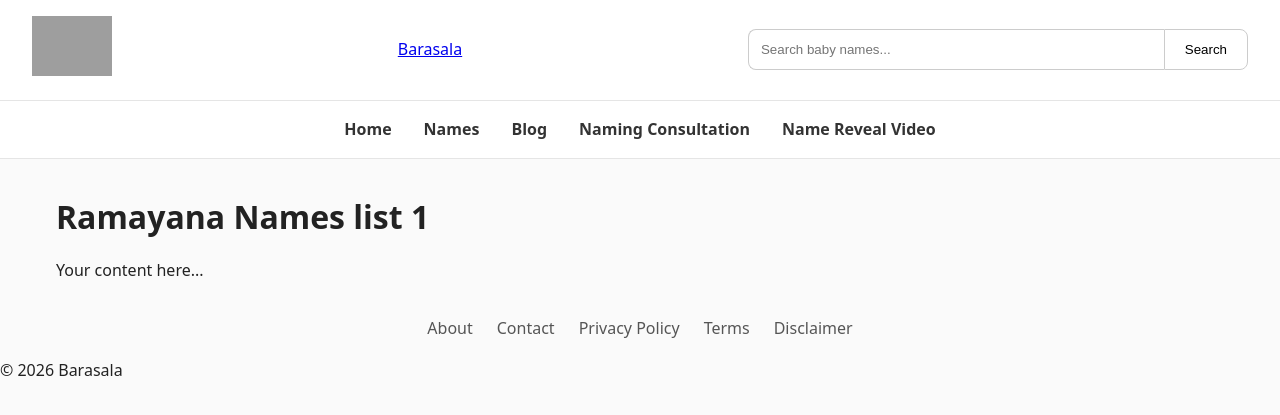
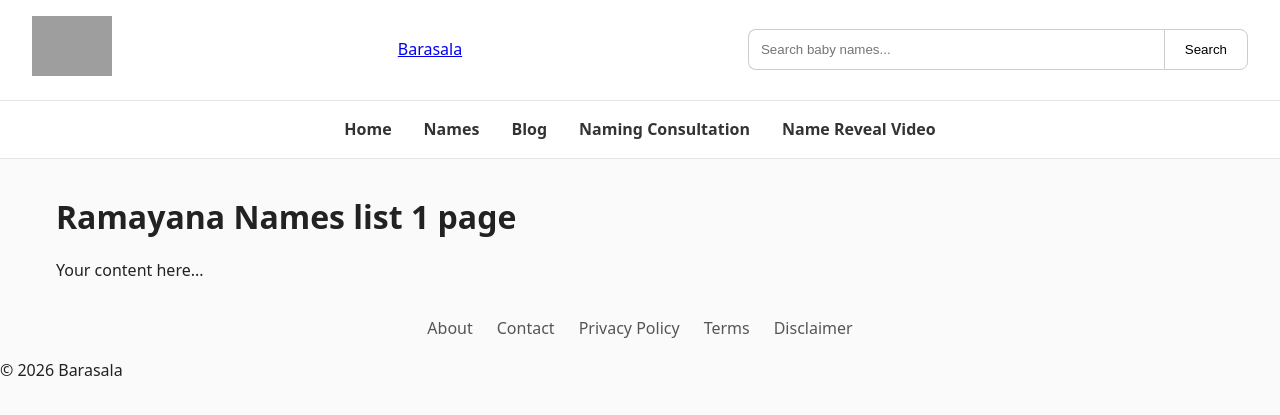
Before and after one commit to barasala999/barasala999.github.io, a Jekyll site: the page built from names/ramayana-names/list-1/index.html, in a window 1280 px wide. Shown: the top 415 px of the page. Built offline with Jekyll 4.4.1, drawn with Linux system fonts in a browser that asks for light colours; grey boxes are pictures that could not be loaded.

Commit message:
added list1 page with little modifications

```diff
--- a/names/ramayana-names/list-1/index.html
+++ b/names/ramayana-names/list-1/index.html
@@ -3,6 +3,6 @@ layout: default
 title: Ramayana Names
 ---
 
-<h1>Ramayana Names list 1</h1>
+<h1>Ramayana Names list 1 page</h1>
 
 <p>Your content here...</p>
```
